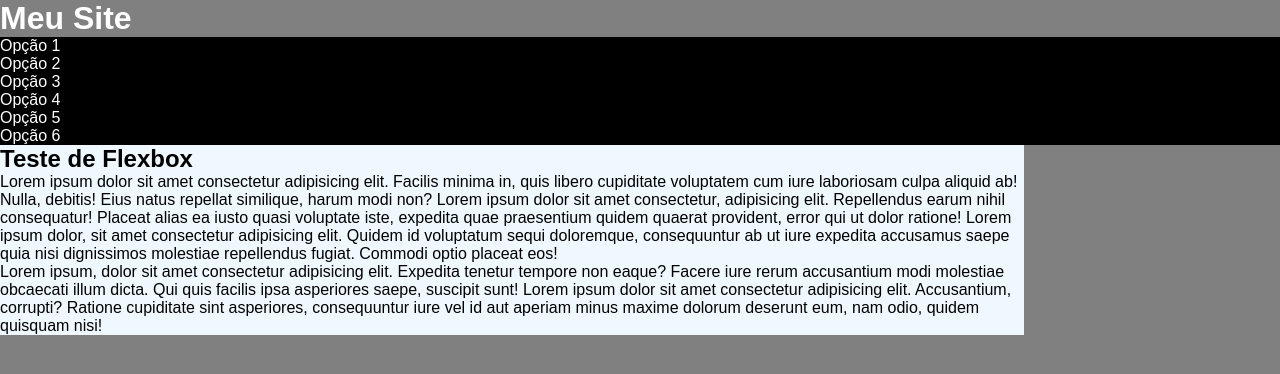
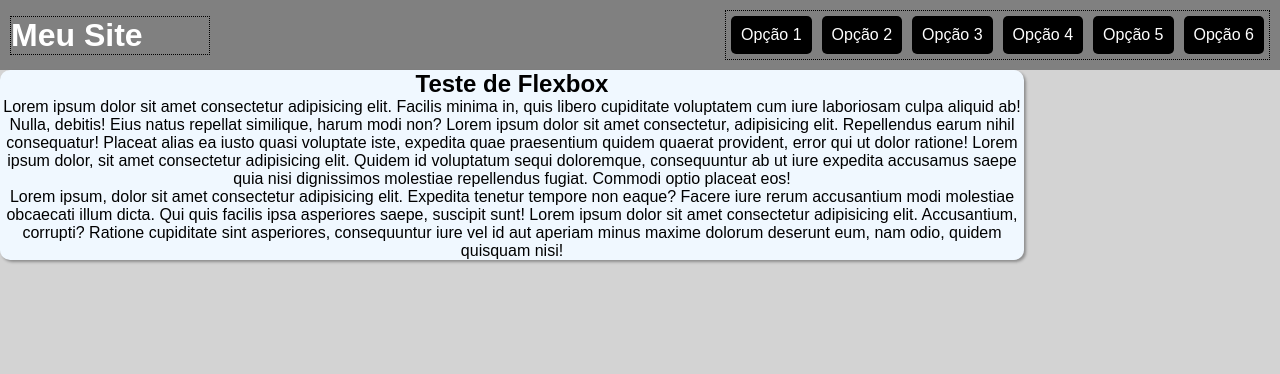
Before and after one commit to hemillesferreira/Flex-Box, a plain HTML site: page index.html in a window 1280 px wide. Drawn offline with Linux system fonts and the light colour scheme.

Commit message:
menu flex

```diff
--- a/index.html
+++ b/index.html
@@ -1,5 +1,5 @@
 <!DOCTYPE html>
-<html lang="en">
+<html lang="pt-br   ">
 <head>
     <meta charset="UTF-8">
     <meta name="viewport" content="width=device-width, initial-scale=1.0">
@@ -9,14 +9,14 @@
 <body>
     <header>
         <h1>Meu Site</h1>
-        <ul>
-            <li> <a href="#"></a>Opção 1</li>
-            <li> <a href="#"></a>Opção 2</li>
-            <li> <a href="#"></a>Opção 3</li>
-            <li> <a href="#"></a>Opção 4</li>
-            <li> <a href="#"></a>Opção 5</li>
-            <li> <a href="#"></a>Opção 6</li>
-        </ul>
+        <nav>
+            <a href="#">Opção 1</a>
+            <a href="#">Opção 2</a>
+            <a href="#">Opção 3</a>
+            <a href="#">Opção 4</a>
+            <a href="#">Opção 5</a>
+            <a href="#">Opção 6</a>
+        </nav>
     </header>
     <main>
         <article>
--- a/style.css
+++ b/style.css
@@ -2,22 +2,59 @@
 *{
     padding: 0px;
     margin: 0px;
+    box-sizing: border-box;
     font-family: Arial, Helvetica, sans-serif;
 }
 body{
-    background-color: gray;
+    background-color:lightgray;
+    font-size: 1em;
+    height: 100vh;
+    width: 100vw;
+
 }
  header{
     background-color: grey;
     color: white;
+    padding: 10px;
+
+    display: flex;
+    flex-flow: row wrap;
+    justify-content: space-between;
+    align-items: center;
  }
- header ul{
+ header > h1{
+   border: 1px dotted black;
+   flex: 0 0 200px;
+ }
+ header >  nav{
     color: white;
-    background-color: black;
+    border: 1px dotted black;
+
+    display: flex;
+    flex-flow: row wrap;
+    justify-content: end;
  }
+ header > nav>a{
+   background-color: black;
+   color: white;
+   padding: 10px;
+   margin: 5px;
+   border-radius: 5px;
+   text-decoration: none;
+   text-align: center;
+   transition: background-color .5s ease, color .5s ease;
+ }
+ header > nav > a:hover{
+   background-color: white;
+   color: black;
+ }
+
  article{
+   text-align: center;
     width: 80vw;
     background-color: aliceblue;
+    border-radius: 10px;
+    box-shadow: 2px 2px 3px rgba(0, 0, 0, 0.336);
 
 
  }
```
